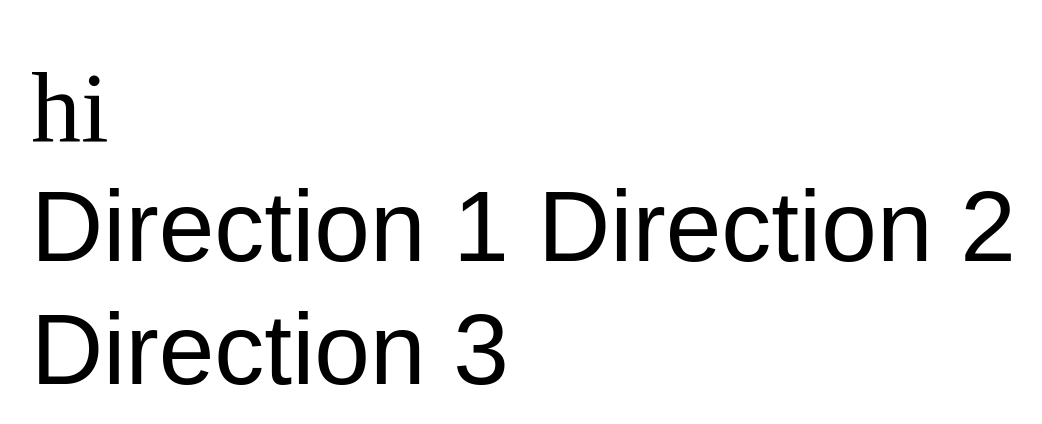
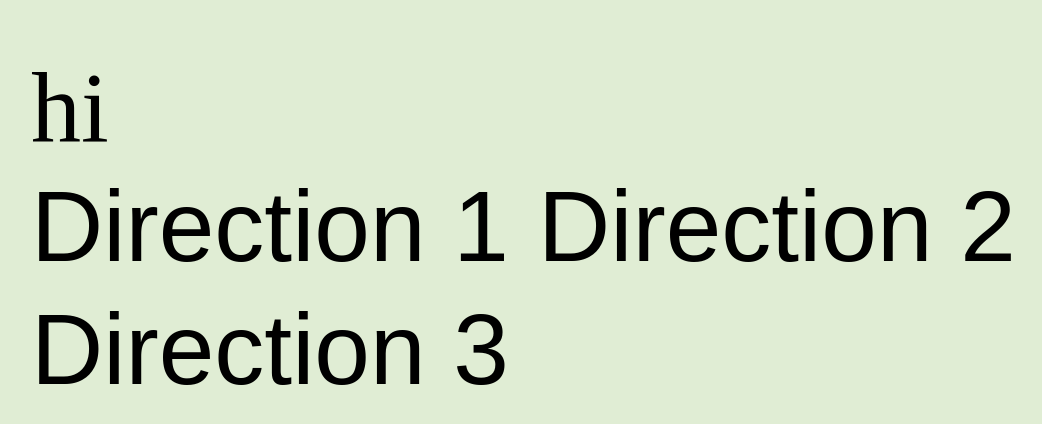
Before and after one commit to luk862-glitch/binding, a plain HTML site: page index.html in a window 1280 px wide. Shown: the whole page, without its empty margins (19-1061 px from the left). Drawn offline with Linux system fonts and the light colour scheme.

Commit message:
update common.css

```diff
--- a/common.css
+++ b/common.css
@@ -1,5 +1,5 @@
 :root{
-    --bg-color: rgb(240, 240, 240)e;
+    --bg-color: rgb(224, 237, 212);
     --fg-color: rgb(0, 0, 0);
     font-size: 125%;
 
```
